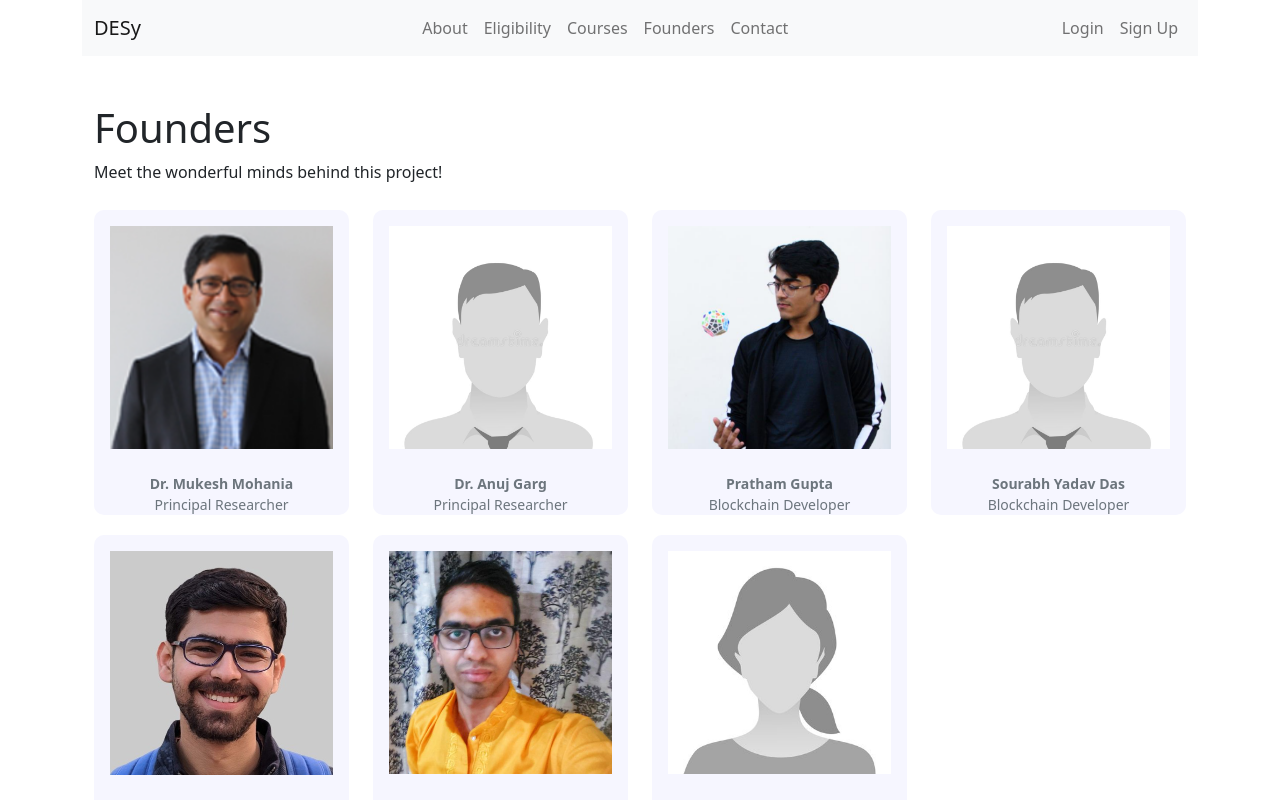
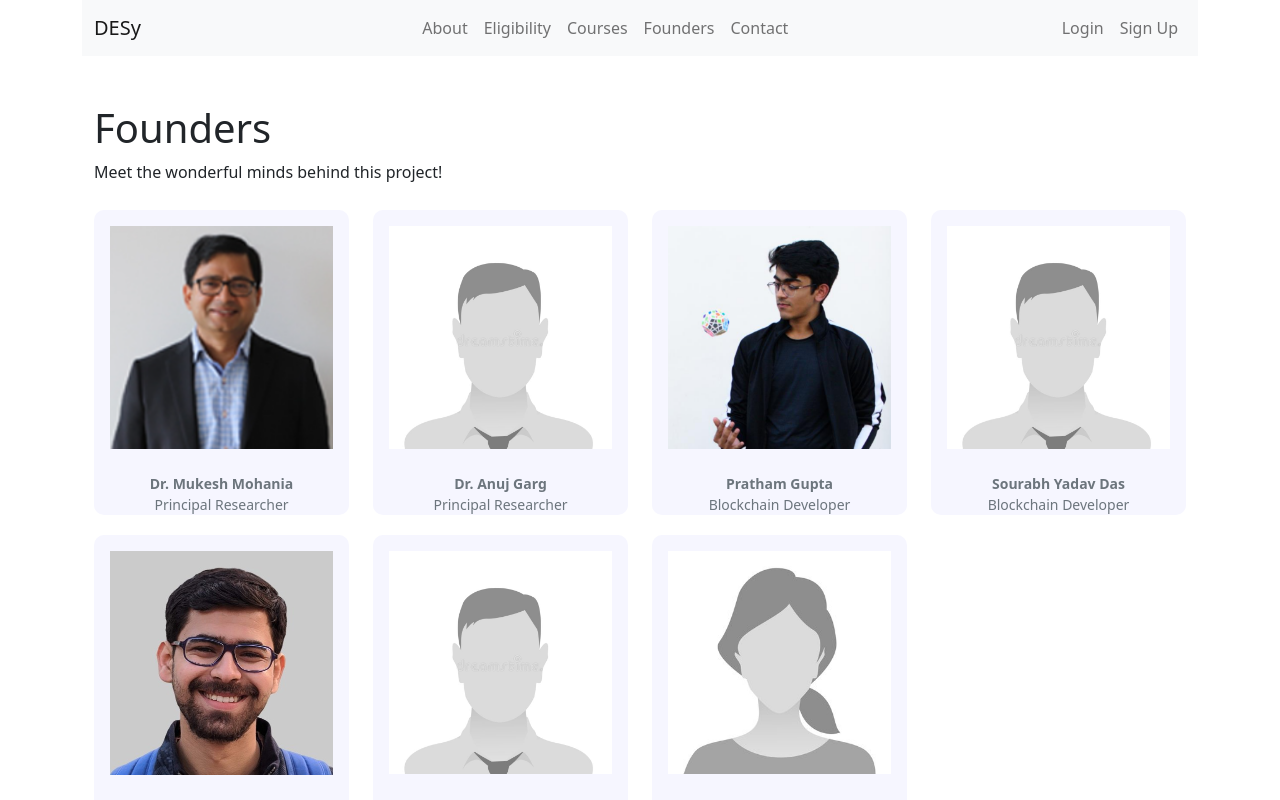
Before and after one commit to hitesh19426/des, a React (Create React App) app: page /founders in a window 1280 px wide. Shown: the top 800 px of the page. Built offline with nearby package versions, Linux system fonts and the light colour scheme.

Commit message:
changed pic

```diff
--- a/src/routes/founders.jsx
+++ b/src/routes/founders.jsx
@@ -54,7 +54,7 @@ export default function FoundersPage() {
                     </Col>
                     <Col className="col6 col-md-3">
                         <Figure style={figureStyle}>
-                            <Figure.Image width="100%" alt="mukesh pic" src={hiteshpic} className="p-3" />
+                            <Figure.Image width="100%" alt="mukesh pic" src={placeholdermalepic} className="p-3" />
                             <Figure.Caption className="text-center"><strong> Frontend Developer </strong></Figure.Caption>
                             <Figure.Caption className="text-center"> Frontend Developer </Figure.Caption>
                         </Figure>
```
